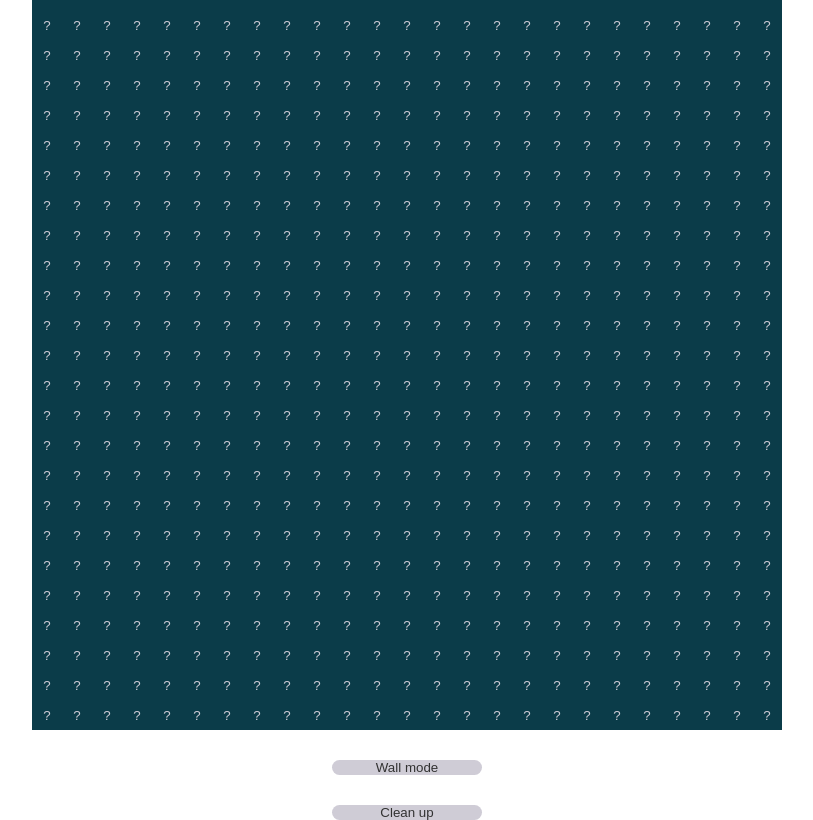
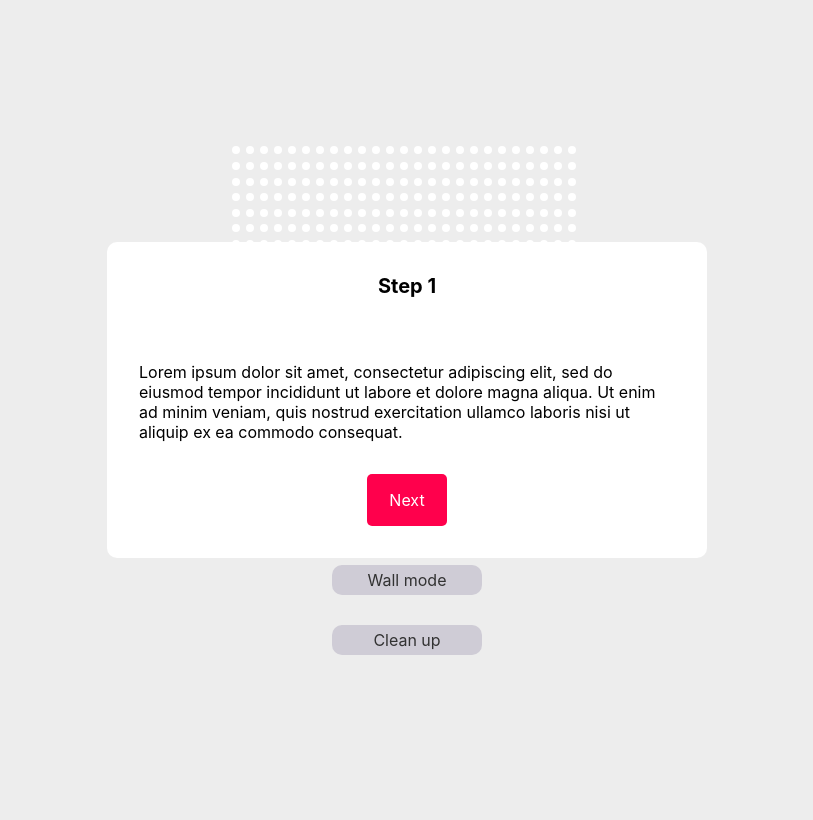
Before and after one commit to dymitrlubczyk/path-finder, a website built with webpack: page dist/index.html in a window 1280 px wide. Shown: the whole page, without its empty margins (233-1046 px from the left). Built offline with nearby package versions, Linux system fonts and the light colour scheme.

Commit message:
Simple animation, instruction modal prototype, general styling

```diff
--- a/src/algorithms/dijkstra.js
+++ b/src/algorithms/dijkstra.js
@@ -1,108 +1,97 @@
+import Animator from "../animator"
+
 export default class Dijkstra {
     constructor(size) {
 
-        this.size=size;
-        this.wall=[];
-        this.dist=[];
-        this.visited=[];
+        this.animator = new Animator()
+        this.size = size;
+        this.wall = [];
+        this.dist = [];
+        this.visited = [];
 
-        for(let i=0; i<this.size**2; ++i)
-        {
+        for (let i = 0; i < this.size ** 2; ++i) {
             this.visited.push(false);
             this.wall.push(false);
-            this.dist.push(size*size);
+            this.dist.push(size * size);
         }
 
     }
 
-    setStart(start){
-
-        document.getElementById(start).innerHTML=0;
-        document.getElementById(start).style.background='#15748E';
-        this.start=start;
+    setStart(start) {
+        this.start = start;
     }
 
-    run(target){
+    run(target) {
 
-        document.getElementById(target).style.background='red';
-
-        let current=this.start;
-        this.dist[current]=0;
+        let current = this.start;
+        this.dist[current] = 0;
 
 
-        this.itervalId=setInterval(function (){
+        this.itervalId = setInterval(function () {
 
-            current=this.findNext();
+            current = this.findNext();
 
-            if(current===target || current===-1)
-            {
+            if (current === target || current === -1) {
                 clearInterval(this.itervalId);
                 return;
             }
 
-
-
-            let i=current%this.size;
-            let j=Math.floor(current/this.size);
+            let i = current % this.size;
+            let j = Math.floor(current / this.size);
 
             //update distances to unvisited neigh
-            this.updateDist(i-1,j,current);
-            this.updateDist(i+1,j,current);
-            this.updateDist(i,j-1,current);
-            this.updateDist(i,j+1,current);
+            this.updateDist(i - 1, j, current);
+            this.updateDist(i + 1, j, current);
+            this.updateDist(i, j - 1, current);
+            this.updateDist(i, j + 1, current);
 
-            this.visited[current]=true;
-            document.getElementById(i+j*this.size).style.background='#15748E';
+            this.visited[current] = true;
+            this.animator.setVisited(document.getElementById(i + j * this.size))
+            // document.getElementById(i + j * this.size).classList.add("visited")
 
-            }.bind(this)
-        ,40);
+        }.bind(this)
+            , 40);
 
 
     }
 
-    updateDist(i,j,current)
-    {
-        if(i<0 || j<0 || j>=this.size || i>=this.size || this.visited[i+j*this.size] || this.wall[i+j*this.size])
+    updateDist(i, j, current) {
+        if (i < 0 || j < 0 || j >= this.size || i >= this.size || this.visited[i + j * this.size] || this.wall[i + j * this.size])
             return;
 
-        if(this.dist[current]+1<this.dist[i+j*this.size])
-        {
-            this.dist[i+j*this.size]=this.dist[current]+1;
-            document.getElementById(i+j*this.size).innerHTML=this.dist[i+j*this.size];
+        if (this.dist[current] + 1 < this.dist[i + j * this.size]) {
+            this.dist[i + j * this.size] = this.dist[current] + 1;
+            // document.getElementById(i + j * this.size).textContent = this.dist[i + j * this.size];
         }
 
     }
 
-    findNext(){
-        let minDist=this.size**2;
-        let current=-1;
+    findNext() {
+        let minDist = this.size ** 2;
+        let current = -1;
 
-        for(let v=0; v<this.size**2; ++v)
-        {
-            if(this.visited[v] || this.wall[v])
+        for (let v = 0; v < this.size ** 2; ++v) {
+            if (this.visited[v] || this.wall[v])
                 continue;
 
-            if(this.dist[v]<minDist)
-            {
-                current=v;
-                minDist=this.dist[v];
+            if (this.dist[v] < minDist) {
+                current = v;
+                minDist = this.dist[v];
             }
-
         }
 
         return current;
     }
 
-    cleanUp(){
+    cleanUp() {
 
-        for(let i=0; i<this.size**2; ++i)
-        {
-            this.visited[i]=false;
-            this.wall[i]=false;
-            this.dist[i]=this.size**2;
+        for (let i = 0; i < this.size ** 2; ++i) {
+            this.visited[i] = false;
+            this.wall[i] = false;
+            this.dist[i] = this.size ** 2;
         }
 
-        this.start=null;
+        this.start = null;
 
     }
 
--- /dev/null
+++ b/src/animator.js
@@ -0,0 +1,17 @@
+export default class Animator {
+  constructor() {
+
+  }
+  setStart(elem) {
+    elem.classList.add("start")
+  }
+  setTarget(elem) {
+    elem.classList.add("target")
+  }
+  setVisited(elem) {
+    elem.classList.add("visited")
+  }
+  setWall(elem) {
+    elem.classList.add("wall")
+  }
+}
--- a/src/index.js
+++ b/src/index.js
@@ -1,9 +1,14 @@
 import Dijkstra from './algorithms/dijkstra';
+import Animator from "./animator"
+import createInstruction from "./instruction";
 import "./style.scss"
+
+createInstruction()
 
 const size = 25;
 
 const dijkstra = new Dijkstra(size);
+const animator = new Animator()
 
 const modeButton = document.getElementById("mode_button");
 const cleanUpButton = document.getElementById("cleanup_button");
@@ -11,6 +16,8 @@ const table = document.getElementById("table");
 
 let mouseDown = false;
 let wallMode = true;
+
+document.body.addEventListener("mouseup", () => mouseDown = false)
 
 modeButton.addEventListener("click", () => {
   wallMode = !wallMode;
@@ -27,15 +34,15 @@ for (let j = 0; j < size; ++j) {
   table.appendChild(row);
 
   for (let i = 0; i < size; ++i) {
+
+    const td = document.createElement("td");
     const btn = document.createElement("button");
+    btn.classList.add("boardButton", "default");
     btn.id = i + j * size;
-    btn.textContent = `?`;
 
-    btn.addEventListener("mouseup", () => mouseDown = false);
+    td.addEventListener("mousedown", () => mouseDown = true);
 
-    btn.addEventListener("mousedown", () => mouseDown = true);
-
-    btn.addEventListener("click", () => {
+    td.addEventListener("click", () => {
 
       if (!wallMode) {
         if (dijkstra.start)
@@ -47,17 +54,16 @@ for (let j = 0; j < size; ++j) {
 
     });
 
-    btn.addEventListener("mousemove", () => {
-
+    td.addEventListener("mousemove", () => {
       if (mouseDown && wallMode) {
-        document.getElementById(btn.id).style.background = '#000000';
-        document.getElementById(btn.id).textContent = 'w';
+        animator.setWall(btn)
+        // btn.classList.add("wall")
         dijkstra.wall[btn.id] = true;
-
       }
     })
 
-    row.appendChild(btn);
+    td.appendChild(btn)
+    row.appendChild(td);
   }
 
 }
@@ -65,10 +71,15 @@ for (let j = 0; j < size; ++j) {
 
 function cleanUp() {
 
-  for (let i = 0; i < size ** 2; ++i) {
-    document.getElementById(i).textContent = '?';
-    document.getElementById(i).style.background = '#0B3C49';
-  }
+  // for (let i = 0; i < size ** 2; ++i) {
+  //   // document.getElementById(i).textContent = '?';
+  //   // document.getElementById(i).style.background = '#0B3C49';
+
+  // }
+
+  document.getElementsByClassName("boardButton").forEach(btn => {
+    btn.classList = ["boardButton", "default"]
+  })
 
   dijkstra.cleanUp();
 
--- /dev/null
+++ b/src/instruction.js
@@ -0,0 +1,47 @@
+const createInstruction = () => {
+  const steps = [
+    {
+      title: "Step 1",
+      imgUrl: "",
+      description: "Lorem ipsum dolor sit amet, consectetur adipiscing elit, sed do eiusmod tempor incididunt ut labore et dolore magna aliqua. Ut enim ad minim veniam, quis nostrud exercitation ullamco laboris nisi ut aliquip ex ea commodo consequat."
+    },
+    {
+      title: "Step 2",
+      imgUrl: "",
+      description: "Duis aute irure dolor in reprehenderit in voluptate velit esse cillum dolore eu fugiat nulla pariatur. Excepteur sint occaecat cupidatat non proident, sunt in culpa qui officia deserunt mollit anim id est laborum."
+    }
+  ]
+  steps.reverse().forEach(stepContent => {
+    document.body.appendChild(step(stepContent))
+  })
+}
+
+const step = (stepContent) => {
+
+  const { title, imgUrl, description } = stepContent
+
+  const modal = document.createElement("div");
+  modal.classList.add("modal");
+  const heading = document.createElement("h2");
+  heading.textContent = title;
+  const image = document.createElement("img")
+  image.src = imgUrl;
+  const content = document.createElement("p");
+  content.textContent = description;
+  const next = document.createElement("button");
+  next.textContent = "Next";
+
+  next.addEventListener("click", () => {
+    console.log("Hide")
+    modal.classList.add("hide")
+  })
+
+  modal.appendChild(heading);
+  modal.appendChild(image);
+  modal.appendChild(content);
+  modal.appendChild(next)
+
+  return modal
+}
+
+export default createInstruction
--- a/src/style.scss
+++ b/src/style.scss
@@ -1,5 +1,142 @@
+$dot-size: 8px;
+
+$color-primary: white;
+$color-secondary: black;
+$color-disabled: #bbbbbb;
+$color-accent1: #ff004c;
+$color-accent2: #005eff;
+
+:root{
+  --button-size: 14px;
+}
+
 *{
   margin: 0;
   padding: 0;
-  box-sizing: 0;
+  box-sizing: border-box;
+  font-family: -apple-system, BlinkMacSystemFont, 'Segoe UI', Roboto, Oxygen, Ubuntu, Cantarell, 'Open Sans', 'Helvetica Neue', sans-serif;
+  font-size: 1rem;
 }
+
+body{
+  background-color: #ededed;
+}
+
+tr{
+  line-height: var(--button-size);
+}
+
+td{
+  position: relative;
+  display: inline-block;
+  width: var(--button-size);
+  height: var(--button-size);
+}
+
+.boardButton{
+  width: $dot-size;
+  height: $dot-size;
+  position: absolute;
+  top: var(--button-size) / 2 - $dot-size / 2;
+  left: var(--button-size) / 2 - $dot-size / 2;
+  border-radius: 50%;
+}
+
+//button types
+
+.default{
+  background-color: $color-primary;
+}
+
+.start{
+  background-color: $color-accent1;
+  animation: setPoint 0.3s;
+}
+
+.target{
+  background-color: $color-accent2;
+  animation: setPoint 0.3s;
+}
+
+.visited{
+  background-color: $color-disabled;
+  animation: setPoint 0.3s;
+}
+
+.wall{
+  background-color: $color-secondary;
+  animation: setPoint 0.3s;
+}
+
+@keyframes setPoint{
+  0%{
+    transform: scale(1);
+  }
+  20%{
+    transform: scale(0.5);
+  }
+  40%{
+    transform: scale(1.2);
+  }
+  80%{
+    transform: scale(0.8);
+  }
+  100%{
+    transform: scale(1);
+  }
+}
+
+.modal{
+  max-width: 600px;
+  max-height: 400px;
+
+  position: absolute;
+  top: 50%;
+  left: 50%;
+  transform: translate(-50%,-50%);
+
+  display: flex;
+  flex-direction: column;
+  align-items: center;
+  padding: 2rem;
+
+  border-radius: 10px;
+  background-color: $color-primary;
+  color: $color-secondary;
+  & *{
+    margin-bottom: 2rem;
+    &:last-child{
+      margin-bottom: 0;
+    }
+  }
+  & h2{
+    font-size: 1.25rem;
+    font-weight: bold;
+  }
+  & button{
+    min-width: 5rem;
+    width: auto;
+    height: auto;
+    padding: 1rem;
+
+    border-radius: 5px;
+    background-color: $color-accent1;
+    color: $color-primary;
+    cursor: pointer;
+  }
+}
+
+.hide{
+  z-index: -1;
+  opacity: 0;
+  animation: fade 0.3s;
+}
+
+@keyframes fade{
+  0%{
+    opacity: 1;
+  }
+  100%{
+    opacity: 0;
+  }
+}
```
